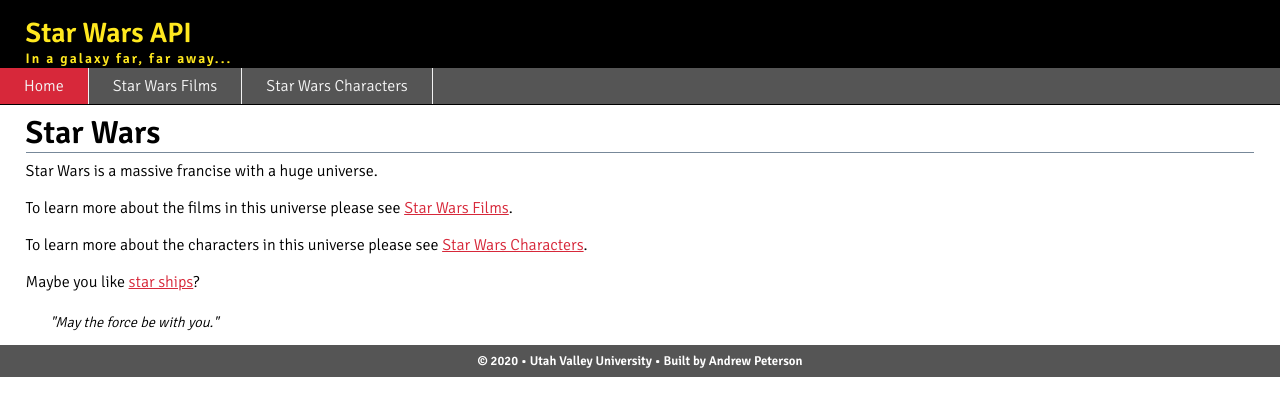
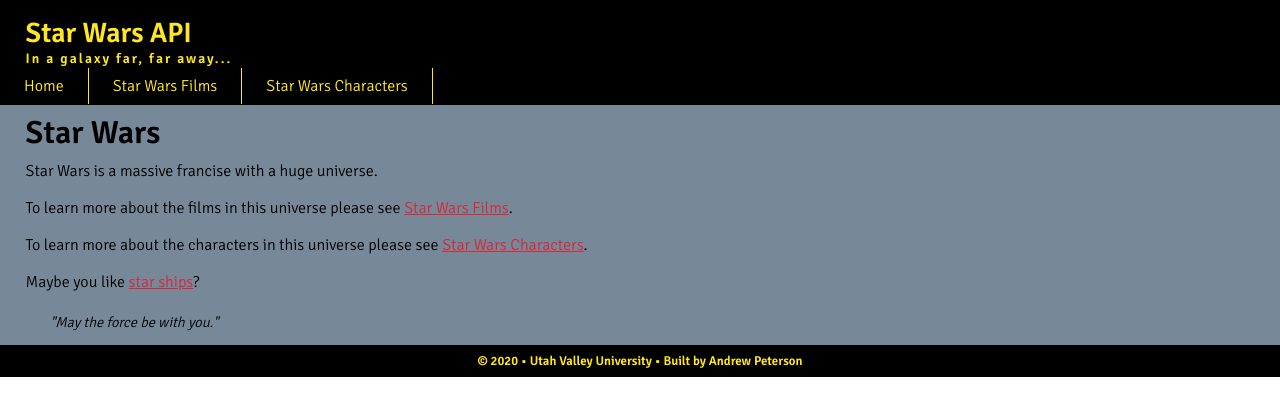
Before and after one commit to andrew-peterson0429/1600-portfolio-Fall2020, a plain HTML site: page star-wars-api/index.html in a window 1280 px wide. Drawn offline with Linux system fonts and the light colour scheme.

```diff
--- a/star-wars-api/style.css
+++ b/star-wars-api/style.css
@@ -39,7 +39,7 @@
 /* --- NAVIGATION --- */
 
 nav {
-    background-color: #555;
+    background-color: black;
     border-top: solid 1px #000;
     border-bottom: solid 1px #000;
 
@@ -58,9 +58,9 @@
 nav ul.menu li a {
     display: block;
     padding: .5rem 1.5rem;
-    color: #f3f3f3;
+    color: #FFE81F;
     text-decoration: none;
-    border-right: solid 1px #f3f3f3;
+    border-right: solid 1px #FFE81F;
 
 }
 
@@ -69,15 +69,11 @@
     color: #000;
 }
 
-nav ul.menu li.active {
-    background-color: #d7283a;
-}
-
 
 /* --- MAIN --- */
 main {
     padding: .5rem 2%;
-    background-color: white;
+    background-color: lightslategray;
     color: black;
 }
 
@@ -140,12 +136,12 @@
 
 /* --- FOOTER --- */
 footer {
-    background-color: #555;
+    background-color: black;
 }
 
 footer p {
     text-align: center;
-    color: white;
+    color: #FFE81F;
     padding: .5rem;
     font-size: .8rem;
     font-weight: 600;
```
Also changed, not shown: personal-portfolio/index.html (+2 -2 lines).
